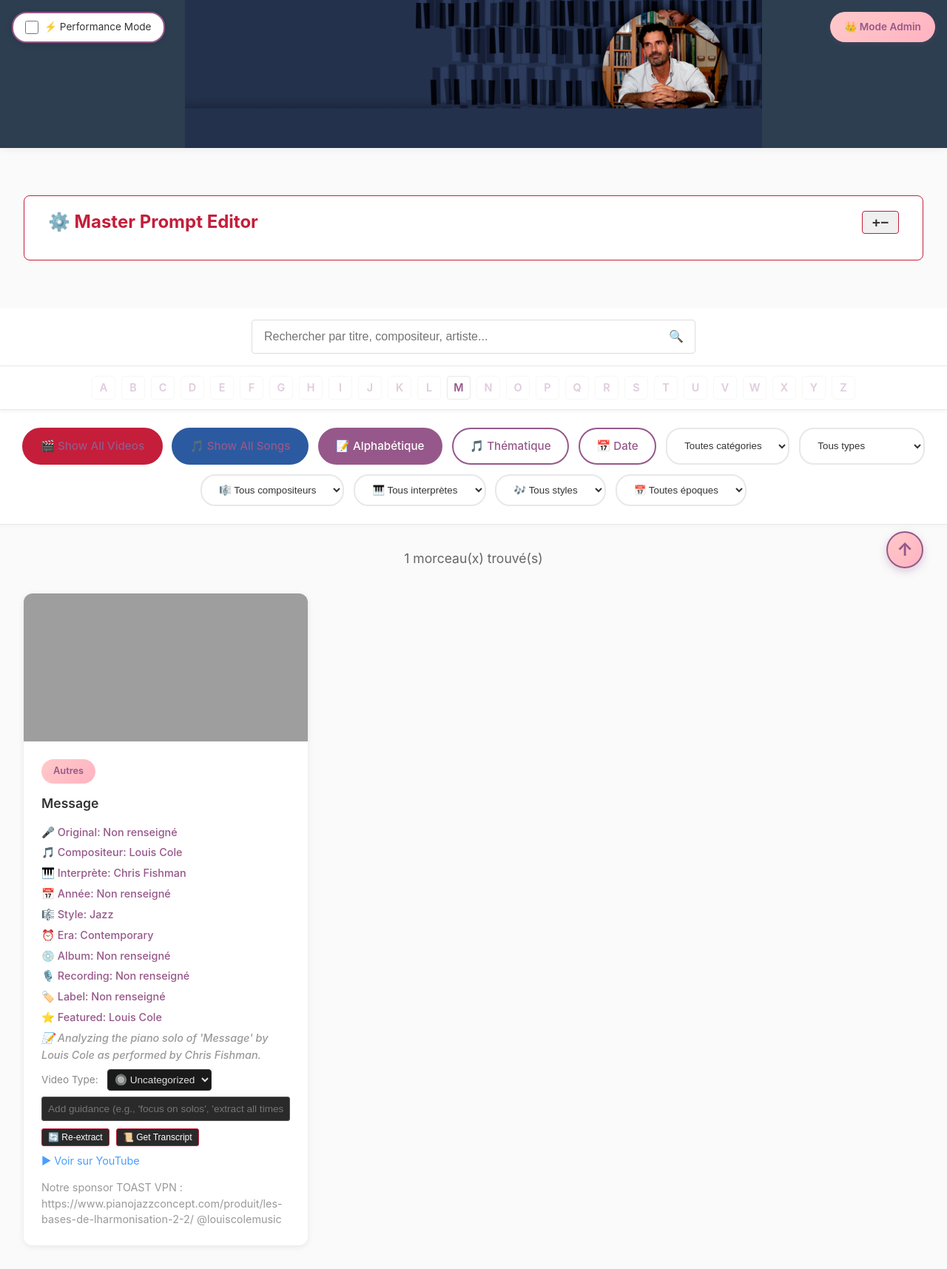
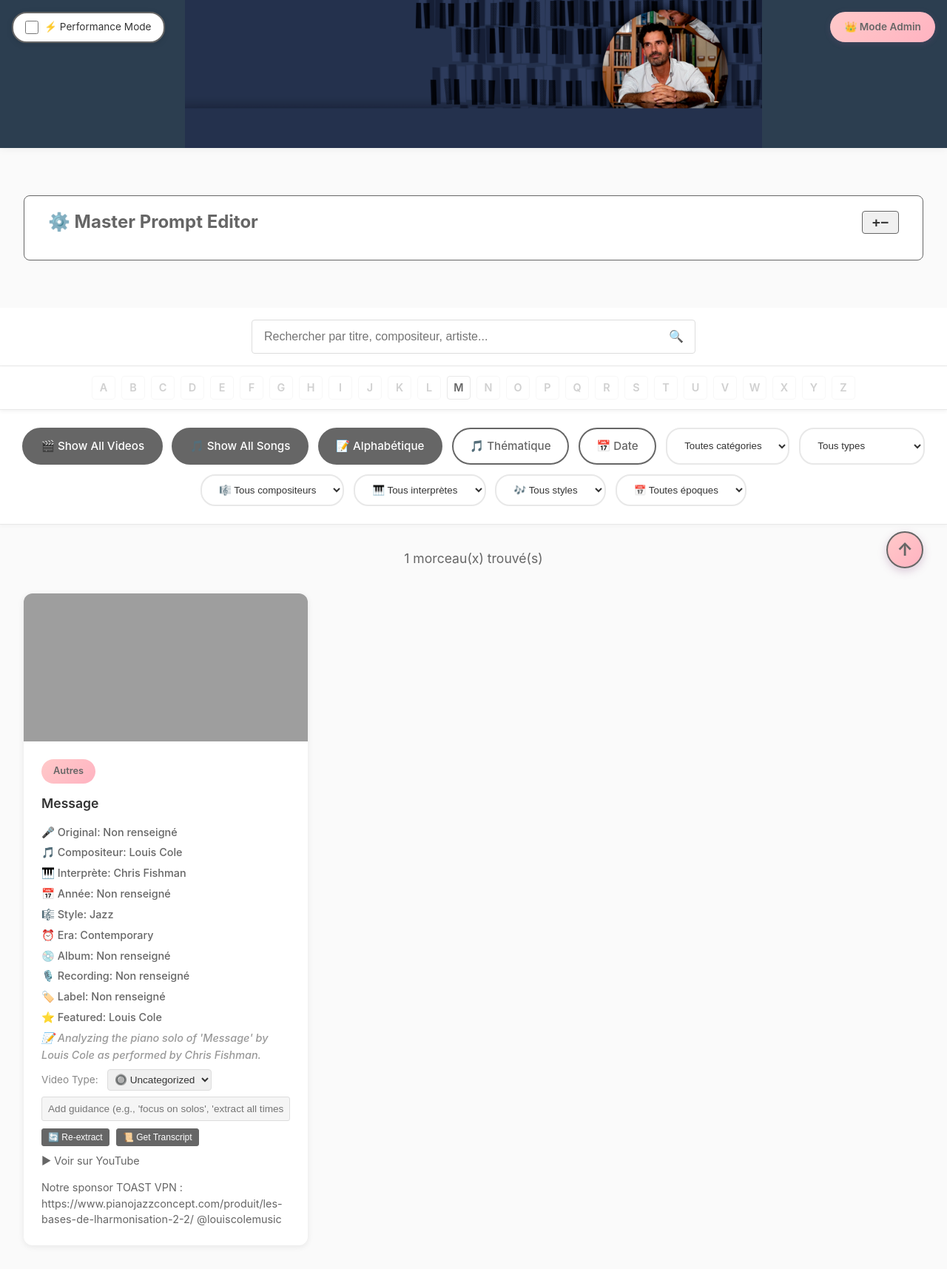
Before and after one commit to ColinusM/Piano-Jazz-Concept, a Flask app: page / in a window 1280 px wide. Shown: the whole page at 74% size. Run offline with Flask 3, Linux system fonts and the light colour scheme; data comes from the database, SQL or seed files in the repository; grey boxes are pictures that could not be loaded.

Commit message:
Convert all UI colors to minimal grey/white scheme
- Changed all colored text (purple, blue, red, pink) to single grey shade (#666)
- Unified all button backgrounds to #666 with white text for proper contrast
- Changed black/dark backgrounds to light grey (#f5f5f5) for better readability
- Fixed Show All Videos/Songs buttons with explicit white text color
- Simplified color palette to just white, light grey, and one dark grey (#666)

🤖 Generated with [Claude Code](https://claude.com/claude-code)

Co-Authored-By: Claude <noreply@anthropic.com>

```diff
--- a/templates/index.html
+++ b/templates/index.html
@@ -53,10 +53,10 @@
         .btn {
             padding: 0.7rem 1.4rem;
             background: #fff;
-            color: #96588a;
+            color: #666;
             text-decoration: none;
             border-radius: 25px;
-            border: 2px solid #96588a;
+            border: 2px solid #666;
             cursor: pointer;
             transition: all 0.3s;
             font-weight: 500;
@@ -64,14 +64,14 @@
         }
 
         .btn:hover {
-            background: #96588a;
+            background: #666;
             color: #fff;
             transform: translateY(-2px);
             box-shadow: 0 4px 12px rgba(150, 88, 138, 0.3);
         }
 
         .btn.active {
-            background: #96588a;
+            background: #666;
             color: #fff;
         }
 
@@ -123,7 +123,7 @@
             display: inline-block;
             padding: 0.4rem 1rem;
             background: linear-gradient(135deg, #ffc9c9 0%, #ffb3c1 100%);
-            color: #96588a;
+            color: #666;
             font-size: 0.8rem;
             border-radius: 20px;
             margin-bottom: 0.8rem;
@@ -143,14 +143,14 @@
         }
 
         .composer {
-            color: #96588a;
+            color: #666;
             font-size: 0.9rem;
             margin-top: 0.3rem;
             font-weight: 500;
         }
 
         .video-origin {
-            color: #999;
+            color: #666;
             font-size: 0.85rem;
             font-style: italic;
             margin-top: 0.5rem;
@@ -165,19 +165,19 @@
 
         .video-link {
             display: inline-block;
-            color: #4a9eff;
+            color: #666;
             text-decoration: none;
             font-size: 0.9rem;
             margin-top: 0.5rem;
         }
 
         .video-link:hover {
-            color: #6eb3ff;
+            color: #666;
             text-decoration: underline;
         }
 
         .video-description {
-            color: #999;
+            color: #666;
             font-size: 0.9rem;
             margin-top: 0.8rem;
             line-height: 1.5;
@@ -236,7 +236,7 @@
             top: 1rem;
             right: 1rem;
             background: linear-gradient(135deg, #ffc9c9 0%, #ffb3c1 100%);
-            color: #96588a;
+            color: #666;
             padding: 0.6rem 1.2rem;
             border-radius: 25px;
             font-size: 0.85rem;
@@ -287,13 +287,13 @@
         }
 
         .undo-btn:hover {
-            background: #a01830;
+            background: #666;
         }
 
         .prompt-guidance-input {
-            background: #2a2a2a;
-            color: #fff;
-            border: 1px solid #555;
+            background: #f5f5f5;
+            color: #333;
+            border: 1px solid #ddd;
             padding: 0.5rem;
             border-radius: 3px;
             font-size: 0.85rem;
@@ -302,14 +302,14 @@
         }
 
         .prompt-guidance-input:focus {
-            border-color: #c41e3a;
+            border-color: #666;
             outline: none;
         }
 
         .reextract-btn {
-            background: #2a2a2a;
+            background: #666;
             color: #fff;
-            border: 1px solid #c41e3a;
+            border: 1px solid #666;
             padding: 0.25rem 0.5rem;
             border-radius: 3px;
             cursor: pointer;
@@ -332,7 +332,7 @@
             padding: 2rem;
             margin: 2rem 0;
             border-radius: 8px;
-            border: 1px solid #c41e3a;
+            border: 1px solid #666;
             transition: all 0.3s ease;
         }
 
@@ -341,7 +341,7 @@
         }
 
         .prompt-editor-section h2 {
-            color: #c41e3a;
+            color: #666;
             margin-bottom: 1rem;
             cursor: pointer;
             user-select: none;
@@ -351,13 +351,13 @@
         }
 
         .prompt-editor-section h2:hover {
-            color: #d63850;
+            color: #666;
         }
 
         .minimize-btn {
             background: #f0f0f0;
             color: #333;
-            border: 1px solid #c41e3a;
+            border: 1px solid #666;
             padding: 0.3rem 0.8rem;
             border-radius: 4px;
             cursor: pointer;
@@ -489,7 +489,7 @@
             align-items: center;
             justify-content: center;
             background: #fff;
-            color: #96588a;
+            color: #666;
             border: 1px solid #e8e8e8;
             border-radius: 4px;
             cursor: pointer;
@@ -519,8 +519,8 @@
             width: 50px;
             height: 50px;
             background: linear-gradient(135deg, #ffc9c9 0%, #ffb3c1 100%);
-            color: #96588a;
-            border: 2px solid #96588a;
+            color: #666;
+            border: 2px solid #666;
             border-radius: 50%;
             display: flex;
             align-items: center;
@@ -554,7 +554,7 @@
             top: 1rem;
             left: 1rem;
             background: #fff;
-            border: 2px solid #96588a;
+            border: 2px solid #666;
             padding: 0.5rem 1rem;
             border-radius: 20px;
             cursor: pointer;
@@ -634,10 +634,10 @@
     </div>
 
     <div class="controls">
-        <a href="/?view=videos&sort={{ sort }}" class="btn" style="background: #c41e3a; border-color: #c41e3a;">
+        <a href="/?view=videos&sort={{ sort }}" class="btn" style="background: #666; border-color: #666; color: #fff;">
             🎬 Show All Videos
         </a>
-        <a href="/?view=songs&sort={{ sort }}" class="btn" style="background: #2c5aa0; border-color: #2c5aa0;">
+        <a href="/?view=songs&sort={{ sort }}" class="btn" style="background: #666; border-color: #666; color: #fff;">
             🎵 Show All Songs
         </a>
         <a href="/?sort=alpha&category={{ category }}&search={{ search }}&type={{ video_type }}&composer={{ composer_filter }}&performer={{ performer_filter }}&style={{ style_filter }}&era={{ era_filter }}" class="btn {% if sort == 'alpha' %}active{% endif %}">
@@ -855,7 +855,7 @@
                     <div style="margin-top: 0.5rem;">
                         <div style="margin-bottom: 0.5rem;">
                             <label style="font-size: 0.85rem; color: #888; margin-right: 0.5rem;" title="Categorize the video content type">Video Type:</label>
-                            <select id="video-type-{{ video.video_id }}" onchange="updateVideoType({{ video.video_id }}, this.value)" style="background: #1a1a1a; color: #e0e0e0; border: 1px solid #333; border-radius: 4px; padding: 0.3rem; font-size: 0.85rem;" title="Analysis = Video analyzing specific songs/pieces; Non-analysis = Interviews, talks, theory discussions without specific song focus">
+                            <select id="video-type-{{ video.video_id }}" onchange="updateVideoType({{ video.video_id }}, this.value)" style="background: #f0f0f0; color: #333; border: 1px solid #ddd; border-radius: 4px; padding: 0.3rem; font-size: 0.85rem;" title="Analysis = Video analyzing specific songs/pieces; Non-analysis = Interviews, talks, theory discussions without specific song focus">
                                 <option value="uncategorized" {% if video.video_type == 'uncategorized' %}selected{% endif %}>🔘 Uncategorized</option>
                                 <option value="analysis" {% if video.video_type == 'analysis' %}selected{% endif %}>🎹 Song Analysis</option>
                                 <option value="non-analysis" {% if video.video_type == 'non-analysis' %}selected{% endif %}>💬 Talk/Interview</option>
```
Also changed, not shown: other parts of templates/index.html (+22 -22 lines).
